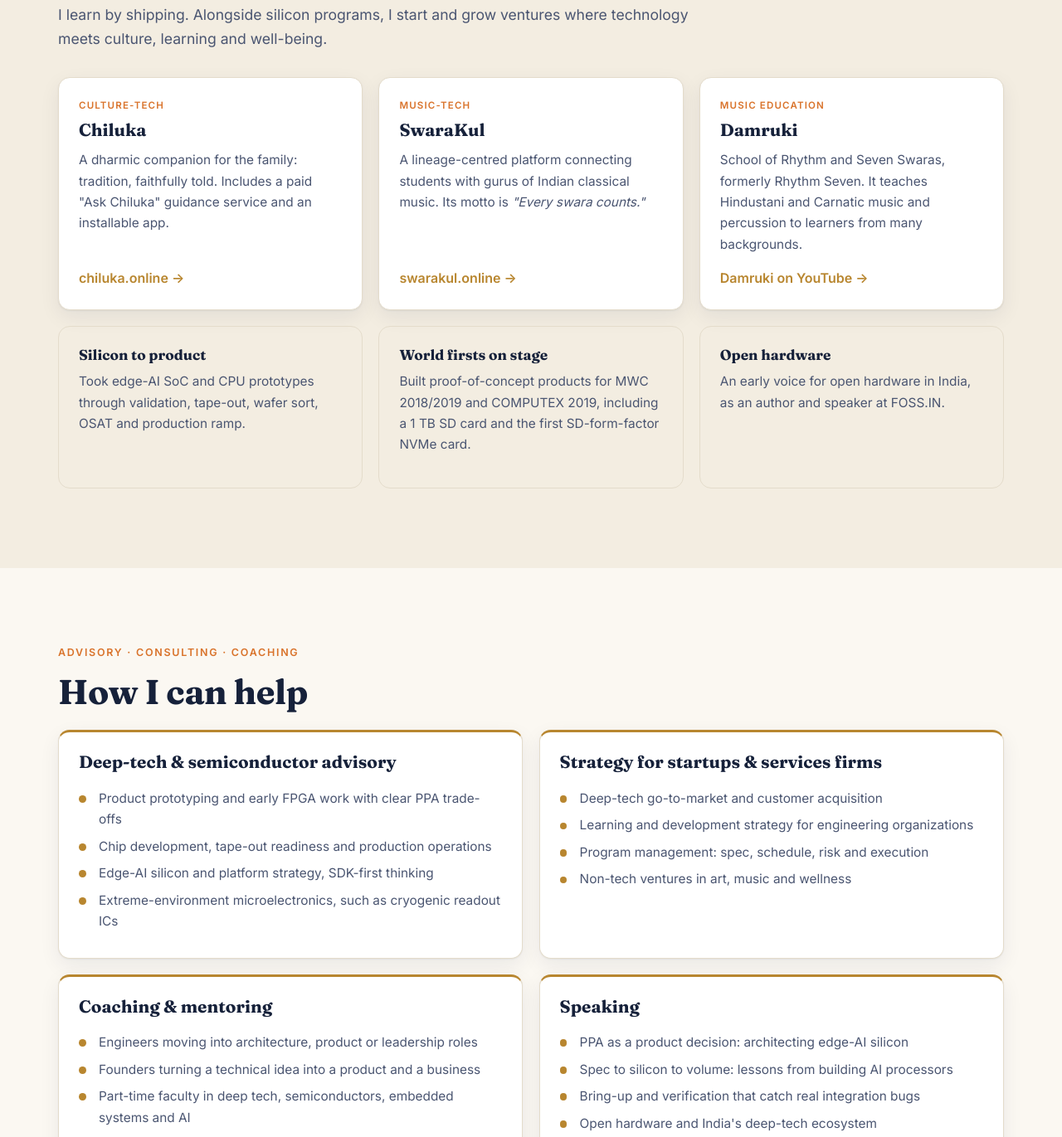
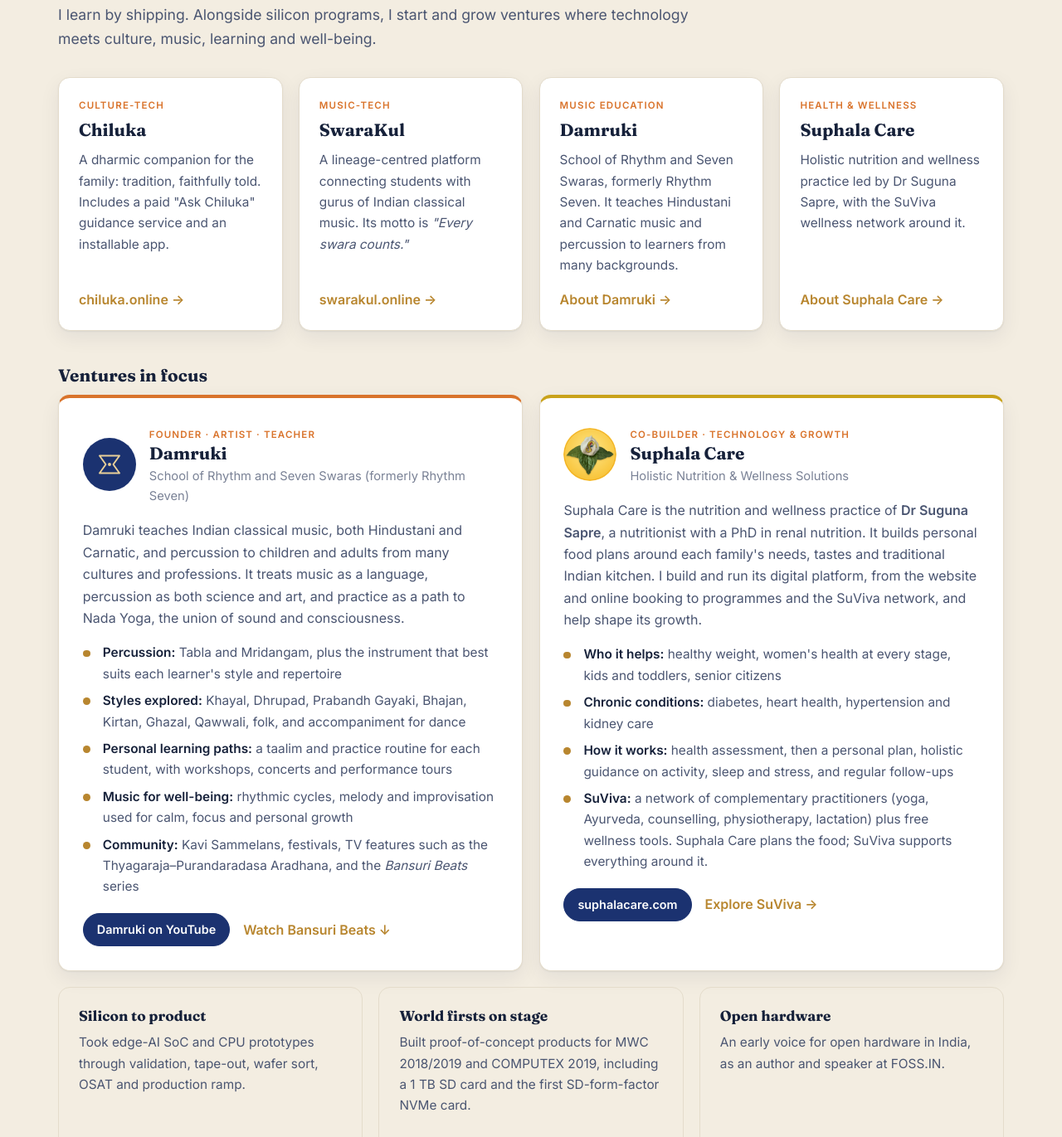
Before and after one commit to swap111/profile, a plain HTML site: page index.html in a window 1280 px wide. Shown: the part 1756-3127 px from the top of the page at 83% size. Drawn offline with Linux system fonts and the light colour scheme.

Commit message:
Add Damruki and Suphala Care to SwapnaLoka
Builder section: Suphala Care card plus a 'Ventures in focus' block with
full write-ups for Damruki (school of rhythm) and Suphala Care (holistic
nutrition with SuViva). Profile PDF/DOCX and README updated to match.

Authored by Swapnil

```diff
--- a/assets/css/style.css
+++ b/assets/css/style.css
@@ -266,3 +266,26 @@ blockquote {
   .timeline li::after { left: 0; top: 1.1rem; }
   .tl__when { text-align: left; }
 }
+
+/* builder: 4 venture cards + ventures in focus */
+.cards--4 { grid-template-columns: repeat(4, 1fr); }
+.focus { display: grid; grid-template-columns: 1fr 1fr; gap: 1.2rem; }
+.focus__item {
+  background: var(--surface); border: 1px solid var(--line); border-radius: var(--radius);
+  padding: 1.8rem; box-shadow: var(--shadow); border-top: 4px solid var(--saffron);
+  scroll-margin-top: 84px;
+}
+.focus__item + .focus__item { border-top-color: #c9a21a; }
+.focus__item > p { color: var(--ink-soft); }
+.focus__head { display: flex; gap: 1rem; align-items: center; margin-bottom: 1rem; }
+.focus__head h3 { margin: 0; }
+.focus__sub { margin: .1rem 0 0; color: var(--muted); font-size: .92rem; }
+.focus__mark { width: 64px; height: 64px; border-radius: 50%; flex-shrink: 0; object-fit: cover; }
+.focus__mark--drum { display: grid; place-items: center; background: var(--navy-2); color: var(--gold-soft); }
+.focus__mark--drum svg { width: 36px; height: 36px; }
+.focus .ticks li b { color: var(--ink); font-weight: 600; }
+.focus__links { display: flex; flex-wrap: wrap; align-items: center; gap: 1rem; margin-top: 1.2rem; }
+.focus__links a:not(.btn) { font-weight: 600; text-decoration: none; }
+@media (max-width: 1000px) { .cards--4 { grid-template-columns: repeat(2, 1fr); } }
+@media (max-width: 860px) { .focus { grid-template-columns: 1fr; } }
+@media (max-width: 560px) { .cards--4 { grid-template-columns: 1fr; } .focus__item { padding: 1.3rem; } }
--- a/assets/js/main.js
+++ b/assets/js/main.js
@@ -16,7 +16,7 @@
   if (yr) yr.textContent = new Date().getFullYear();
 
   if ('IntersectionObserver' in window) {
-    var els = document.querySelectorAll('.section h2, .card, .book, .timeline li, .newsletter, .video');
+    var els = document.querySelectorAll('.section h2, .card, .focus__item, .book, .timeline li, .newsletter, .video');
     var io = new IntersectionObserver(function (entries) {
       entries.forEach(function (en) {
         if (en.isIntersecting) { en.target.classList.add('in'); io.unobserve(en.target); }
--- a/index.html
+++ b/index.html
@@ -106,8 +106,8 @@
   <div class="wrap">
     <p class="eyebrow">Builder · Innovator · Entrepreneur</p>
     <h2>Things I build</h2>
-    <p class="section__lead">I learn by shipping. Alongside silicon programs, I start and grow ventures where technology meets culture, learning and well-being.</p>
-    <div class="cards cards--3">
+    <p class="section__lead">I learn by shipping. Alongside silicon programs, I start and grow ventures where technology meets culture, music, learning and well-being.</p>
+    <div class="cards cards--4">
       <article class="card">
         <span class="card__tag">Culture-tech</span>
         <h3>Chiluka</h3>
@@ -124,7 +124,63 @@
         <span class="card__tag">Music education</span>
         <h3>Damruki</h3>
         <p>School of Rhythm and Seven Swaras, formerly Rhythm Seven. It teaches Hindustani and Carnatic music and percussion to learners from many backgrounds.</p>
-        <a class="card__link" href="https://www.youtube.com/channel/UCmxNMod3-gjRFG-OuT9vwgw" target="_blank" rel="noopener">Damruki on YouTube →</a>
+        <a class="card__link" href="#damruki">About Damruki →</a>
+      </article>
+      <article class="card">
+        <span class="card__tag">Health &amp; wellness</span>
+        <h3>Suphala Care</h3>
+        <p>Holistic nutrition and wellness practice led by Dr Suguna Sapre, with the SuViva wellness network around it.</p>
+        <a class="card__link" href="#suphala">About Suphala Care →</a>
+      </article>
+    </div>
+
+    <h3 class="sub">Ventures in focus</h3>
+    <div class="focus">
+      <article class="focus__item" id="damruki">
+        <div class="focus__head">
+          <span class="focus__mark focus__mark--drum" aria-hidden="true">
+            <svg viewBox="0 0 48 48"><path d="M8 10h32l-10 14 10 14H8l10-14z" fill="none" stroke="currentColor" stroke-width="2.6" stroke-linejoin="round"/><circle cx="24" cy="24" r="2.6" fill="currentColor"/></svg>
+          </span>
+          <div>
+            <span class="card__tag">Founder · Artist · Teacher</span>
+            <h3>Damruki</h3>
+            <p class="focus__sub">School of Rhythm and Seven Swaras (formerly Rhythm Seven)</p>
+          </div>
+        </div>
+        <p>Damruki teaches Indian classical music, both Hindustani and Carnatic, and percussion to children and adults from many cultures and professions. It treats music as a language, percussion as both science and art, and practice as a path to Nada Yoga, the union of sound and consciousness.</p>
+        <ul class="ticks">
+          <li><b>Percussion:</b> Tabla and Mridangam, plus the instrument that best suits each learner's style and repertoire</li>
+          <li><b>Styles explored:</b> Khayal, Dhrupad, Prabandh Gayaki, Bhajan, Kirtan, Ghazal, Qawwali, folk, and accompaniment for dance</li>
+          <li><b>Personal learning paths:</b> a taalim and practice routine for each student, with workshops, concerts and performance tours</li>
+          <li><b>Music for well-being:</b> rhythmic cycles, melody and improvisation used for calm, focus and personal growth</li>
+          <li><b>Community:</b> Kavi Sammelans, festivals, TV features such as the Thyagaraja–Purandaradasa Aradhana, and the <em>Bansuri Beats</em> series</li>
+        </ul>
+        <div class="focus__links">
+          <a class="btn btn--sm" href="https://www.youtube.com/channel/UCmxNMod3-gjRFG-OuT9vwgw" target="_blank" rel="noopener">Damruki on YouTube</a>
+          <a href="#music">Watch Bansuri Beats ↓</a>
+        </div>
+      </article>
+
+      <article class="focus__item" id="suphala">
+        <div class="focus__head">
+          <img class="focus__mark" src="assets/img/suphala_logo.png" alt="Suphala Care logo" width="64" height="64">
+          <div>
+            <span class="card__tag">Co-builder · Technology &amp; growth</span>
+            <h3>Suphala Care</h3>
+            <p class="focus__sub">Holistic Nutrition &amp; Wellness Solutions</p>
+          </div>
+        </div>
+        <p>Suphala Care is the nutrition and wellness practice of <strong>Dr Suguna Sapre</strong>, a nutritionist with a PhD in renal nutrition. It builds personal food plans around each family's needs, tastes and traditional Indian kitchen. I build and run its digital platform, from the website and online booking to programmes and the SuViva network, and help shape its growth.</p>
+        <ul class="ticks">
+          <li><b>Who it helps:</b> healthy weight, women's health at every stage, kids and toddlers, senior citizens</li>
+          <li><b>Chronic conditions:</b> diabetes, heart health, hypertension and kidney care</li>
+          <li><b>How it works:</b> health assessment, then a personal plan, holistic guidance on activity, sleep and stress, and regular follow-ups</li>
+          <li><b>SuViva:</b> a network of complementary practitioners (yoga, Ayurveda, counselling, physiotherapy, lactation) plus free wellness tools. Suphala Care plans the food; SuViva supports everything around it.</li>
+        </ul>
+        <div class="focus__links">
+          <a class="btn btn--sm" href="https://suphalacare.com" target="_blank" rel="noopener">suphalacare.com</a>
+          <a href="https://suphalacare.com/suviva/" target="_blank" rel="noopener">Explore SuViva →</a>
+        </div>
       </article>
     </div>
     <div class="cards cards--3 cards--quiet">
```
Also changed, not shown: assets/img/suphala_logo.png (added), 4 other files.
